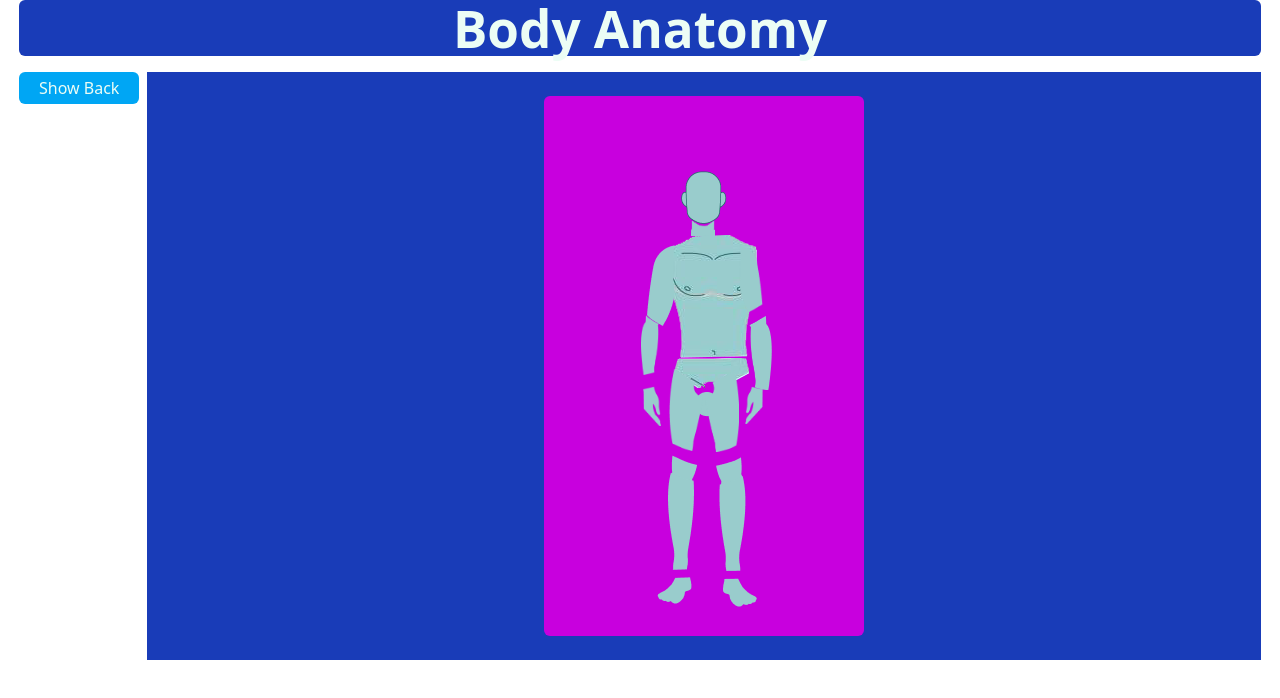
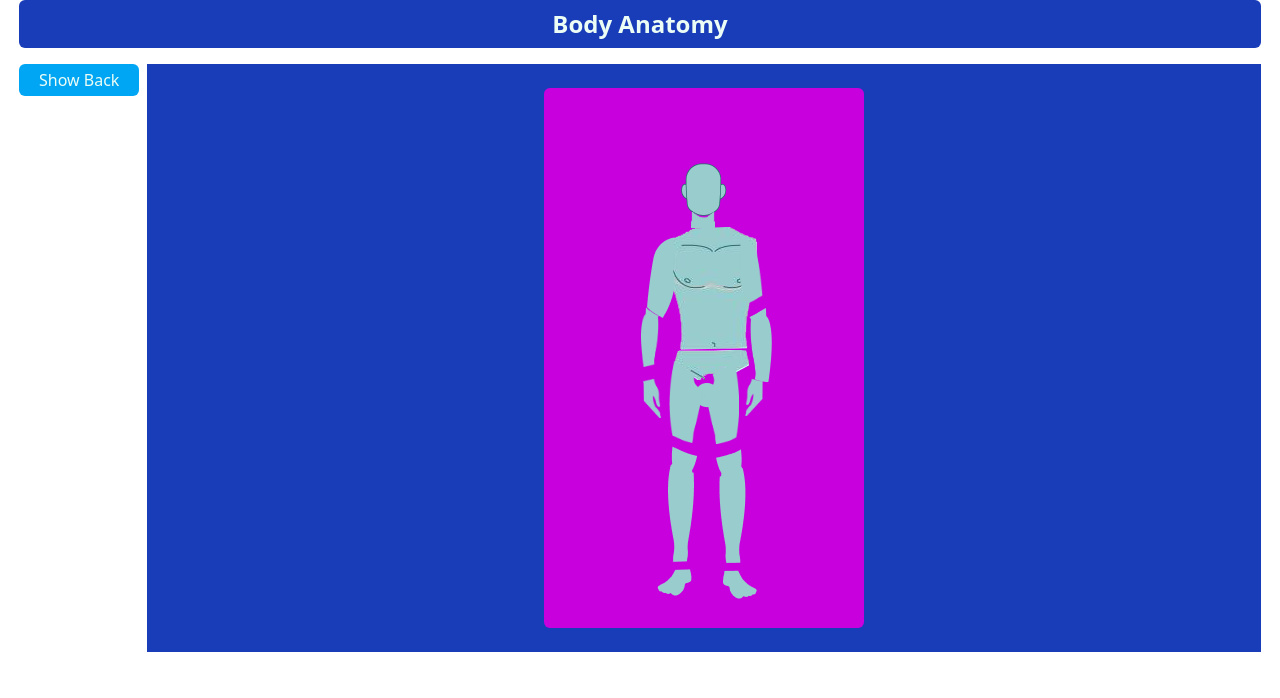
Before and after one commit to naderi-asem/body-anatomy, a React (Vite) app: page / in a window 1280 px wide. Shown: the top 698 px of the page. Built offline with nearby package versions, Linux system fonts and the light colour scheme.

Commit message:
remove extra components and items

```diff
--- a/src/App.jsx
+++ b/src/App.jsx
@@ -1,11 +1,12 @@
 import './App.css'
-import SelectButton from './components/selectButton/SelectButton';
+// import SelectButton from './components/selectButton/SelectButton';
 import SelectBodySideBtn from './components/selectBodySideBtn/SelectBodySideBtn';
 import { useState } from 'react';
-import BackBodyParts from './components/backBodyParts/BackBodyParts';
-import FrontBodyParts from './components/frontBodyParts/FrontBodyParts';
-import Part from './components/part/Part';
+// import BackBodyParts from './components/backBodyParts/BackBodyParts';
+// import FrontBodyParts from './components/frontBodyParts/FrontBodyParts';
+// import Part from './components/part/Part';
 import Swal from 'sweetalert2';
+import BodySide from './components/bodySide/BodySide';
 
 function App() {
 
@@ -80,7 +81,7 @@ function App() {
   return (
     <main className='w-full flex flex-col gap-4'>
       <section className='w-full bg-blue-800 rounded-md'>
-        <h1 className='text-emerald-50 font-semibold'>Body Anatomy</h1>
+        <h1 className='text-emerald-50 h-full text-2xl py-2 font-bold'>Body Anatomy</h1>
       </section>
       <section className='flex gap-2'>
         <aside className='flex gap-2 flex-col'>
@@ -125,18 +126,3 @@ function App() {
 }
 
 export default App;
-
-
-function BodySide({ sideParts, onClick }) {
-  return (
-    <div className="bg-fuchsia-600 min-h-[540px] rounded-md grid grid-cols-3 grid-rows-8 w-80 relative">
-      {sideParts.map(part => <Part
-        key={part.id}
-        partSrc={part.src}
-        partName={part.name}
-        partClass={part.partClass}
-        onClick={() => onClick(part)}
-      />)}
-    </div>
-  )
-}
--- a/src/components/backBodyParts/BackBodyParts.jsx
+++ /dev/null
@@ -1,16 +0,0 @@
-function BackBodyParts({ children }) {
-    return (
-        <>
-            {/* {backParts.map(part => <Part
-             key={part.id}
-             partSrc={part.src}
-             partName={part.name}
-             partClass={part.partClass}
-             />)} */}
-
-             {children}
-        </>
-    );
-}
-
-export default BackBodyParts;
--- /dev/null
+++ b/src/components/bodySide/BodySide.jsx
@@ -0,0 +1,17 @@
+import Part from '../part/Part';
+
+function BodySide({ sideParts, onClick }) {
+    return (
+      <div className="bg-fuchsia-600 min-h-[540px] rounded-md grid grid-cols-3 grid-rows-8 w-80 relative">
+        {sideParts.map(part => <Part
+          key={part.id}
+          partSrc={part.src}
+          partName={part.name}
+          partClass={part.partClass}
+          onClick={() => onClick(part)}
+        />)}
+      </div>
+    )
+  }
+
+  export default BodySide;
--- a/src/components/frontBodyParts/FrontBodyParts.jsx
+++ /dev/null
@@ -1,33 +0,0 @@
-function FrontBodyParts({ children }) {
-    return (
-        <>
-            {children}
-        </>
-    );
-}
-
-export default FrontBodyParts;
-
-
-
-{/*
-    <Part partSrc={frontParts[0].src} partName={frontParts[0].name} partClass={frontParts[0].partClass} />
-    <Part partSrc={frontParts[1].src} partName={frontParts[1].name} partClass={frontParts[1].partClass} />
-    <Part partSrc={frontParts[2].src} partName={frontParts[2].name} partClass={frontParts[2].partClass} />
-    <Part partSrc={frontParts[3].src} partName={frontParts[3].name} partClass={frontParts[3].partClass} />
-    <Part partSrc={frontParts[4].src} partName={frontParts[4].name} partClass={frontParts[4].partClass} />
-    <Part partSrc={frontParts[5].src} partName={frontParts[5].name} partClass={frontParts[5].partClass} />
-    <Part partSrc={frontParts[6].src} partName={frontParts[6].name} partClass={frontParts[6].partClass} />
-    <Part partSrc={frontParts[7].src} partName={frontParts[7].name} partClass={frontParts[7].partClass} />
-    <Part partSrc={frontParts[8].src} partName={frontParts[8].name} partClass={frontParts[8].partClass} />
-    <Part partSrc={frontParts[9].src} partName={frontParts[9].name} partClass={frontParts[9].partClass} />
-    <Part partSrc={frontParts[10].src} partName={frontParts[10].name} partClass={frontParts[10].partClass} />
-    <Part partSrc={frontParts[11].src} partName={frontParts[11].name} partClass={frontParts[11].partClass} />
-    <Part partSrc={frontParts[12].src} partName={frontParts[12].name} partClass={frontParts[12].partClass} />
-    <Part partSrc={frontParts[13].src} partName={frontParts[13].name} partClass={frontParts[13].partClass} />
-    <Part partSrc={frontParts[14].src} partName={frontParts[14].name} partClass={frontParts[14].partClass} />
-    <Part partSrc={frontParts[15].src} partName={frontParts[15].name} partClass={frontParts[15].partClass} />
-    <Part partSrc={frontParts[16].src} partName={frontParts[16].name} partClass={frontParts[16].partClass} />
-    <Part partSrc={frontParts[17].src} partName={frontParts[17].name} partClass={frontParts[17].partClass} />
-    <Part partSrc={frontParts[18].src} partName={frontParts[18].name} partClass={frontParts[18].partClass} />
-*/}
--- a/src/index.css
+++ b/src/index.css
@@ -5,7 +5,7 @@
   box-sizing: border-box;
 }
 
-:root {
+/* :root {
   font-family: system-ui, Avenir, Helvetica, Arial, sans-serif;
   line-height: 1.5;
   font-weight: 400;
@@ -28,7 +28,7 @@ a {
 }
 a:hover {
   color: #535bf2;
-}
+} */
 
 body {
   width: 100vw;
@@ -40,10 +40,10 @@ body {
   padding: 0 1.2rem;
 }
 
-h1 {
+/* h1 {
   font-size: 3.2em;
   line-height: 1.1;
-}
+} */
 /*
 button {
   border-radius: 8px;
@@ -64,15 +64,15 @@ button:focus-visible {
   outline: 4px auto -webkit-focus-ring-color;
 } */
 
-@media (prefers-color-scheme: light) {
+/* @media (prefers-color-scheme: light) {
   :root {
     color: #213547;
     background-color: #ffffff;
   }
-  /* a:hover {
+  a:hover {
     color: #747bff;
-  } */
-  /* button {
+  }
+  button {
     background-color: #f9f9f9;
-  } */
-}
+  }
+} */
```
